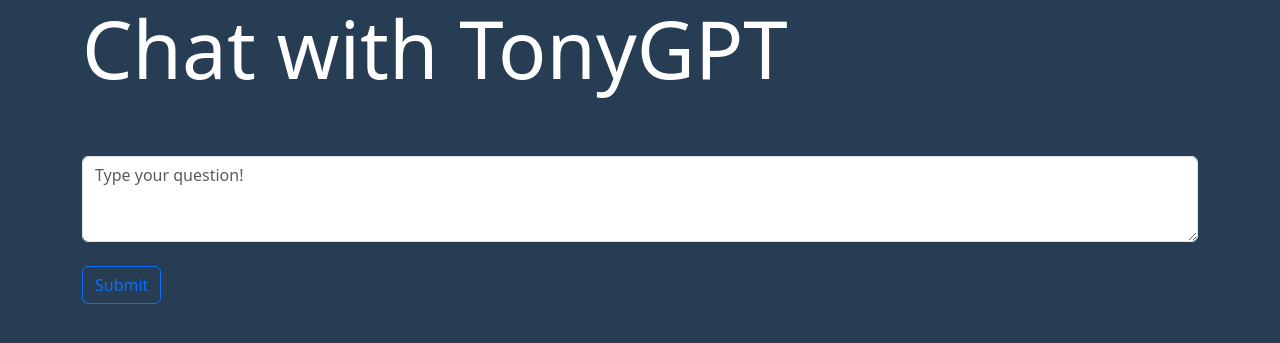
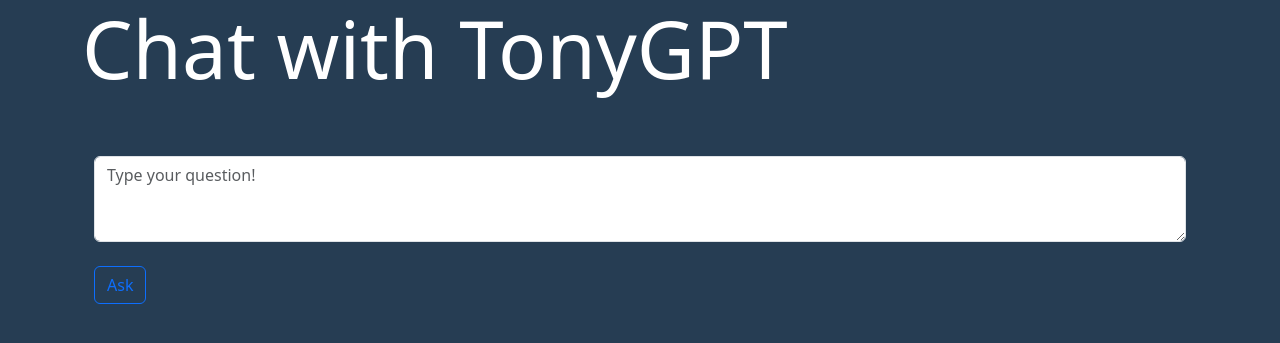
Before and after one commit to khalua/zoltar, a Flask app: page / in a window 1280 px wide. Shown: the top 343 px of the page. Run offline with Flask 3, Linux system fonts and the light colour scheme.

Commit message:
more style tweaks

```diff
--- a/templates/index.html
+++ b/templates/index.html
@@ -7,12 +7,23 @@
 
 <h1 class="display-1">Chat with TonyGPT</h1>
 
-<div class="mb-3">
-    <form action="/submit" method="post">
-        <textarea type="text" class="form-control" rows="3" name="user_input" placeholder="Type your question!" required></textarea>
-        <br>
-        <button type="submit" class="btn btn-outline-primary">Submit</button>
-    </form>
+<div class="container-fluid">
+    <div class="mb-3">
+        <form action="/submit" method="post">
+            <textarea type="text" class="form-control" rows="3" name="user_input" placeholder="Type your question!" required></textarea>
+            <br>
+            <button type="submit" class="btn btn-outline-primary" id="submit-btn">
+                Ask
+                <span class="spinner-border spinner-border-sm d-none" role="status" aria-hidden="true" id="spinner"></span>
+            </button>
+        </form>
+    </div>
 </div>
 
+<script type="text/javascript">
+    document.getElementById('submit-btn').addEventListener('click', function() {
+        document.getElementById('spinner').classList.remove('d-none');
+    });
+</script>
+
 {% endblock %}
--- a/templates/response.html
+++ b/templates/response.html
@@ -7,19 +7,20 @@
 
     <h1 class="display-1">TonyGPT Responds!</h1>
 
+
         <img id="dummy" src="{{ url_for('static', filename='default.jpg') }}" alt="Ventriloquist Dummy" class="img-fluid">
 
         <br>
 
+        <div class="mx-auto" style="width: 200px;">
             <!-- Audio Player -->
             <audio controls autoplay onplay="animateMouth()" onended="stopMouthAnimation()">
             <!--   <source src="/response_audio" type="audio/mpeg"> -->
                 <source src="{{ url_for('static', filename='response.mp3') }}?{{ unique_id }}" type="audio/mpeg">
                 Your browser does not support the audio element.
             </audio>
-
-    <br>
             <a href="/">Ask another question</a>
+        </div>
 
     <!-- JavaScript for Animation -->
     <script src="https://cdnjs.cloudflare.com/ajax/libs/gsap/3.6.0/gsap.min.js"></script>
```
Lines whose indentation alone changed are shown as unchanged.
